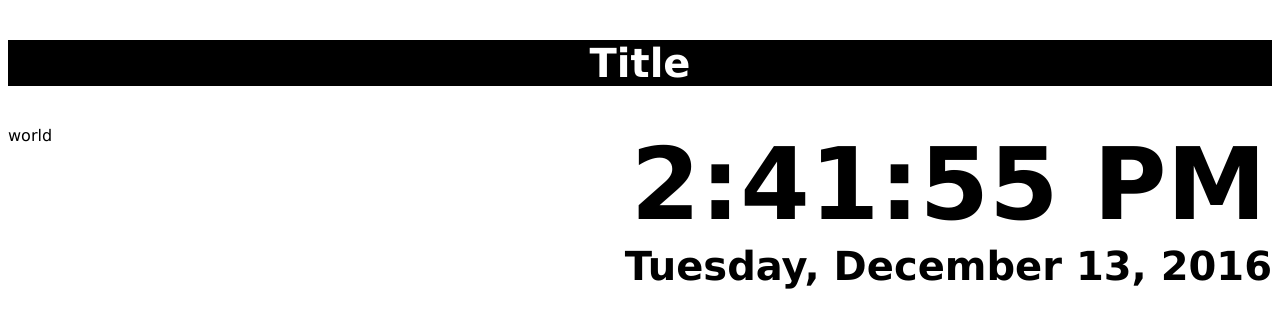
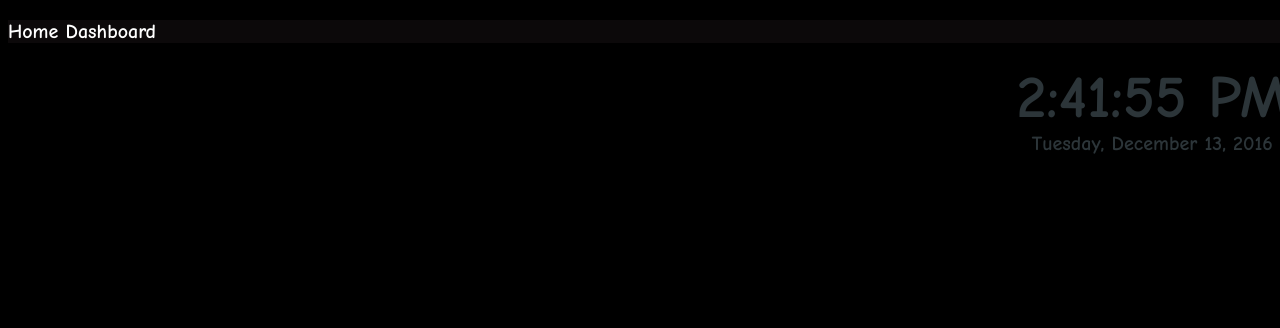
Before and after one commit to simon71/kitchen_dashboard, a plain HTML site: page index.html in a window 1280 px wide. Drawn offline with Linux system fonts and the light colour scheme.

Commit message:
updated css

```diff
--- a/index.html
+++ b/index.html
@@ -10,9 +10,9 @@
 <meta http-equiv="refresh" content="3600">
 <Link rel="stylesheet" type="text/css" href="style.css" />
 </head>
-<body>
-<div id="main">
-	<div id="title" class="title_text_main"><p>Title</p></div>
+<body class="body">
+<div id="main" class="main">
+	<div id="title" class="title"><p class="title_text_main">Home Dashboard</p></div>
 	<div id="world">world</div>
 	<div id="time">
 		<script type="text/javascript">
--- a/style.css
+++ b/style.css
@@ -1,16 +1,17 @@
 body {
-	background-color: white;
-	font-family: Verdana, "Courier New", "Lucida Console";
+	background-color: Black;
+	font-family: "Comic Sans MS", cursive, sans-serif;
 	overflow: hidden;
-	width: auto;
-	height: auto;
+	min-width: 100%;
+	max-width: 100%;
+	min-height: 100%;
+	max-height: 100%;
 	padding: 0px;
+
 }
 
 #main{
-	background-color: darkgrey;
-	width: auto;
-	height: auto;
+	background-color: #0C090A;
 	margin-top: 0px;
 	margin-left: auto;
 	margin-right: auto;
@@ -19,43 +20,40 @@ body {
 }
 
 #title{
-	width: 100%;
-	height: 10%;
-	background-color: black;
+	min-width: 80%;
+	max-width: 80%;
+	min-height: 5%;
+	max-height: 5%;
+	background-color: #0C090A;
 	color: white;
-	padding: 0px;
+	padding: 20px, 0px, 20px, 0px;
+	align-items: center;
 }
 
 .title_text_main{
-	margin-top: 0px;
-	font: Calibri, "Courier New", "Lucinda Console";
 	font-weight: bold;
-	font-size: 40px;
-	text-align: center;
-	position: relative;
-}
+	font-size: 20px;
+	margin: 20px,10px,20px,10px
+	}
 
 .title_text_small{
-	font: Calibri, "Courier New", "Lucinda Console";
 	font-weight: bold;
 	font-size: 20px;
 	text-align: center;
 }
 
 .time{
-	font: Verdana, "Courier New", "Lucida Console";
-	font-size: 100px;
+	font-size: 60px;
 	text-align: center;
 	font-weight: bold;
-	color: black;
+	color: #2C3539; /*gunmetal*/
 }
 
 .day{
-	font: Verdana, "Courier New", "Lucida Console";
-	font-size: 40px;
+	font-size: 20px;
 	text-align: center;
 	font-weight: bold;
-	color: black;
+	color: #2C3539; /*gunmetal*/
 }
 
 #world{
```
Also changed, not shown: 1 other file.
